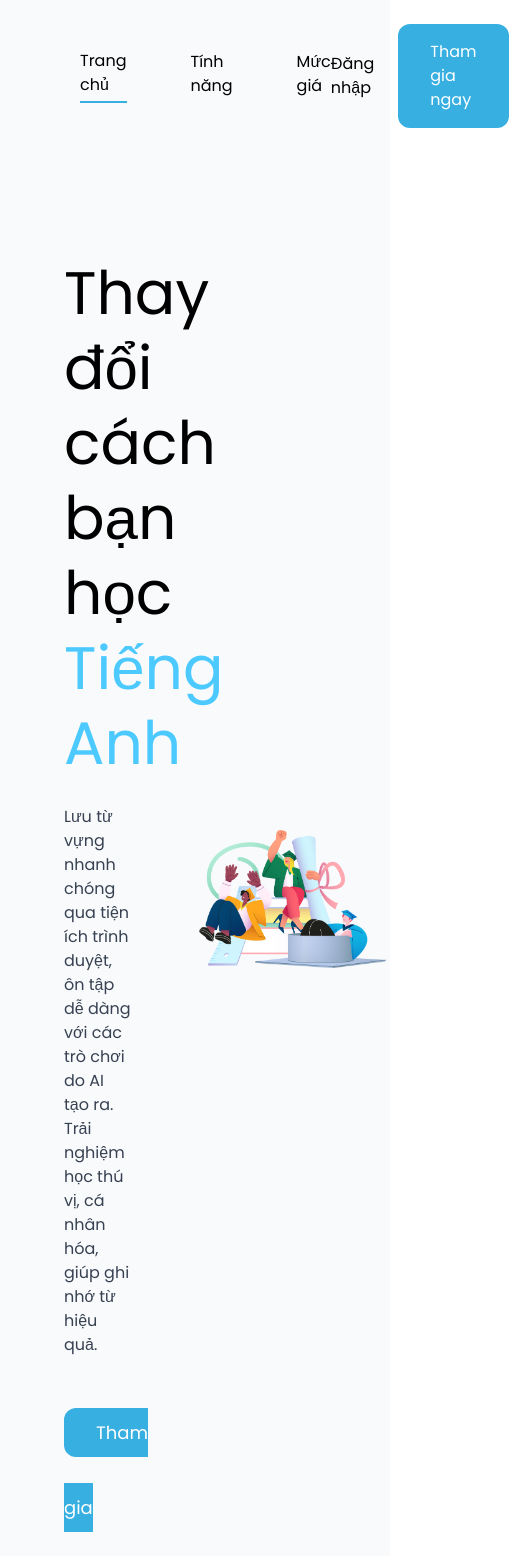
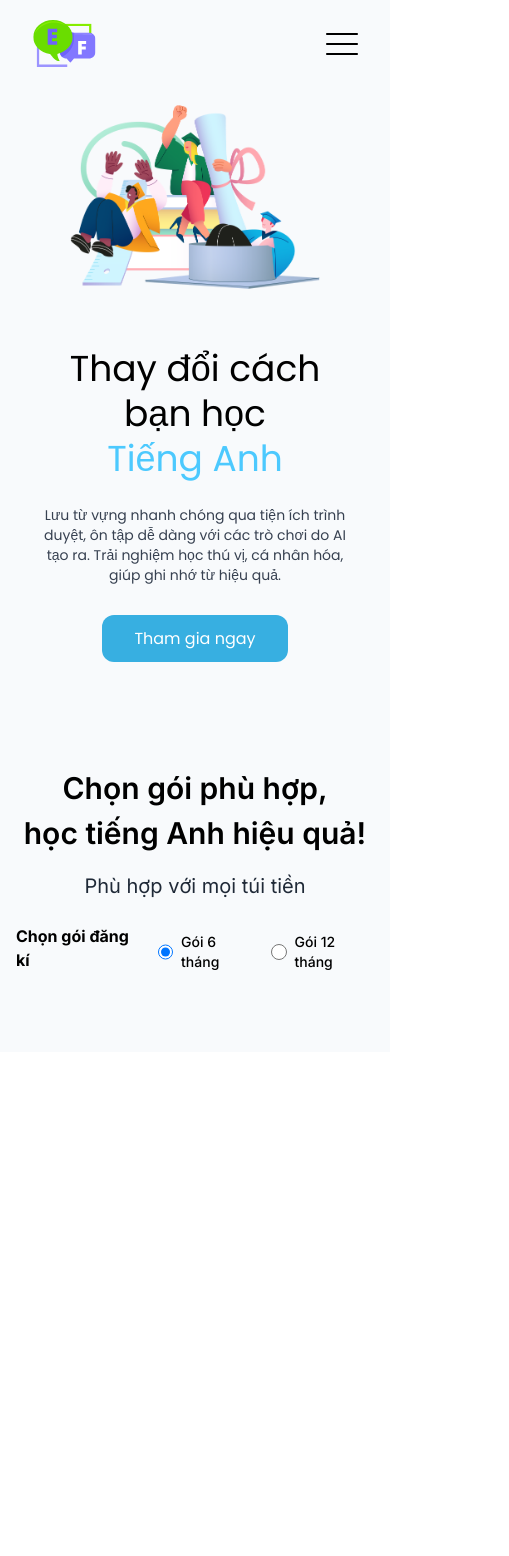
Before and after one commit to hiepsiucap/PayOs_Workshop_FE, a React (Vite) app: page / in a window 390 px wide. Shown: the top 1556 px of the page, 509 px wide, since content can reach past the window. After the commit the page ends 1052 px from the top, so only its background shows below. Built offline with nearby package versions, Linux system fonts and the light colour scheme; no server answers.

Commit message:
Add Reponsive

```diff
--- a/src/component/DefaultLayout.tsx
+++ b/src/component/DefaultLayout.tsx
@@ -2,9 +2,12 @@
 import { Outlet } from "react-router-dom";
 import logo from "../assets/English.svg";
 import { Link } from "react-router-dom";
+import Hamburger from "./Hambuger";
+
 export default function DefaultLayout() {
   return (
     <section className=" bg-slate-50">
+      <div className=" md:block hidden">
         <nav className="md:container  flex justify-between  pt-6 mx-auto">
           {" "}
           <div className=" flex  space-x-20">
@@ -39,14 +42,36 @@ export default function DefaultLayout() {
           <div className=" flex space-x-6 font-poppins items-center">
             <Link to="/">Đăng nhập</Link>
             <Link
-            to="https://flpayment.netlify.app/payment/673dbbd30aa76950d9bcdfb4"
+              to="/payment/673dbbd30aa76950d9bcdfb4"
               className=" bg-primary rounded-xl  text-white p-4 px-8"
             >
               Tham gia ngay
             </Link>
           </div>
         </nav>
-
+      </div>
+      <div className=" block px-4 md:hidden">
+        <nav className=" md:container mx-auto flex justify-between py-3   ">
+          <ul className="flex space-x-16 px-4 justify-between w-full  font-lexend items-center text-primary ">
+            <li className=" flex space-x-2 items-center  font-medium">
+              <Link
+                className=" font-bold text-2xl pb-2"
+                to="/"
+              >
+                {" "}
+                <img
+                  src={logo}
+                  alt=""
+                  className="h-16"
+                />
+              </Link>
+            </li>
+            <li className=" flex space-x-2 justify-between pb-1 font-medium">
+              <Hamburger></Hamburger>
+            </li>
+          </ul>
+        </nav>
+      </div>
       <section className=" bg-slate-50">
         <Outlet></Outlet>
       </section>
--- /dev/null
+++ b/src/component/Hambuger.tsx
@@ -0,0 +1,115 @@
+/** @format */
+
+import React, { useState, useRef } from "react";
+import Modal from "react-modal";
+import hamburger from "../assets/img/hamburger.png";
+import { Link } from "react-router-dom";
+const customStyles = {
+  content: {
+    top: "0%",
+    left: "50%",
+    height: "100%",
+    width: "50%",
+    bottom: "auto",
+    borderLeft: "1px solid #f0f0f0",
+    border: "none", // Remove border on all sides, including the Y-axis
+  },
+};
+
+// Make sure to bind modal to your appElement
+Modal.setAppElement("#root");
+
+const Hamburger: React.FC = () => {
+  const [modalIsOpen, setIsOpen] = useState<boolean>(false);
+  const subtitle = useRef<HTMLHeadingElement | null>(null);
+
+  function openModal() {
+    setIsOpen(true);
+  }
+
+  function afterOpenModal() {
+    if (subtitle.current) {
+      subtitle.current.style.color = "#f00";
+    }
+  }
+
+  function closeModal() {
+    setIsOpen(false);
+  }
+
+  return (
+    <div>
+      <button onClick={openModal}>
+        {" "}
+        <img
+          src={hamburger}
+          alt=" w-12 h-12"
+          className=" w-8 h-8"
+        />
+      </button>
+      <Modal
+        isOpen={modalIsOpen}
+        onAfterOpen={afterOpenModal}
+        onRequestClose={closeModal}
+        style={customStyles}
+        contentLabel="Example Modal"
+      >
+        <ul className=" flex  flex-col space-y-3  py-6 items-center justify-center ">
+          <li className=" flex space-x-2   items-center text-md font-light">
+            <Link
+              onClick={closeModal}
+              className={
+                location.pathname === "/"
+                  ? " border-b-2 pb-2 px-2 border-gray-600"
+                  : " border-b-2 pb-2 px-2 border-white"
+              }
+              to="/"
+            >
+              Trang chủ
+            </Link>{" "}
+          </li>
+          <li className=" flex space-x-2 items-center text-md font-light">
+            <Link
+              onClick={closeModal}
+              className={
+                location.pathname === "/product"
+                  ? " border-b-2 pb-2 px-2 border-gray-600"
+                  : " border-b-2 pb-2 px-2 border-white"
+              }
+              to="/"
+            >
+              Sản phẩm
+            </Link>
+          </li>
+          <li className=" flex space-x-2 items-center text-md font-light">
+            <Link
+              onClick={closeModal}
+              to="/payment/673dbbd30aa76950d9bcdfb4"
+              className={
+                location.pathname === "/description"
+                  ? " border-b-2 pb-2 px-2 border-gray-600"
+                  : " border-b-2 pb-2 px-2 border-white"
+              }
+            >
+              Đăng kí
+            </Link>
+          </li>
+          <li className=" flex space-x-2 items-center text-md font-light">
+            <Link
+              onClick={closeModal}
+              to="/"
+              className={
+                location.pathname === "/posts"
+                  ? " border-b-2 pb-2 px-2 border-gray-600"
+                  : " border-b-2 pb-2 px-2 border-white"
+              }
+            >
+              Tin tức
+            </Link>
+          </li>
+        </ul>
+      </Modal>
+    </div>
+  );
+};
+export default Hamburger;
--- a/src/component/Hero.tsx
+++ b/src/component/Hero.tsx
@@ -3,23 +3,30 @@ import { Link } from "react-router-dom";
 import tag from "../assets/img/hero.png";
 export default function Hero() {
   return (
-    <div className=" md:container mx-auto flex items-center">
-      <div className=" w-1/2 leading-tight px-16 font-poppins pt-32 pb-16 text-6xl">
-        Thay đổi <br></br> cách bạn học <br />
+    <div className=" md:container  mx-auto flex flex-col md:flex-row items-center">
+      <div className=" flex items-center justify-center">
+        <img
+          src={tag}
+          alt=""
+          className=" w-2/3 md:hidden"
+        />
+      </div>
+      <div className=" md:w-1/2 leading-tight px-8 md:px-16 text-center md:text-start font-poppins md:pt-32 pt-12 pb-16 md:text-6xl text-4xl">
+        Thay đổi <br className=" hidden md:block"></br> cách bạn học <br />
         <span className=" text-primary1 ">Tiếng Anh</span>
-        <div className=" text-base py-6 text-gray-700">
+        <div className=" md:text-base text-sm  py-6 text-gray-700">
           Lưu từ vựng nhanh chóng qua tiện ích trình duyệt, ôn tập dễ dàng với
           các trò chơi do AI tạo ra. Trải nghiệm học thú vị, cá nhân hóa, giúp
           ghi nhớ từ hiệu quả.
         </div>
         <Link
           to="https://flpayment.netlify.app/payment/673dbbd30aa76950d9bcdfb4"
-          className="text-lg bg-primary w-fit rounded-xl text-white my-6 px-8 py-3"
+          className="md:text-lg text-base bg-primary w-fit rounded-xl text-white my-6 px-8 py-3"
         >
           Tham gia ngay
         </Link>
       </div>
-      <div className=" w-1/2">
+      <div className=" hidden md:block w-1/2">
         <img
           src={tag}
           alt=""
--- a/src/component/Price.tsx
+++ b/src/component/Price.tsx
@@ -46,18 +46,19 @@ export default function Price() {
     getData();
   }, []);
   return (
-    <div className=" md:container font-inter mx-auto py-24">
+    <div className=" md:container font-inter mx-auto px-4 md:px-0 md:py-24 py-12">
       <div>
-        <div className=" text-4xl font-semibold text-center">
-          Chọn gói phù hợp, học tiếng Anh hiệu quả!
+        <div className=" md:text-4xl leading-normal md:leading-none  text-3xl font-semibold text-center">
+          Chọn gói phù hợp,<br className=" md:hidden"></br> học tiếng Anh hiệu
+          quả!
         </div>
         <div className=" text-gray-800 font-inter py-4 text-center text-xl">
           Phù hợp với mọi túi tiền
         </div>
       </div>
-      <div className="flex items-center  space-x-6">
-        <div className=" w-1/6">
-          <h5 className=" font-bold text-xl ">Chọn gói đăng kí </h5>
+      <div className="flex flex-col md:flex-row items-center  space-x-6">
+        <div className=" md:w-1/6 flex pb-6 md:pb-0  items-center space-x-4 md:block">
+          <h5 className=" font-bold md:text-xl ">Chọn gói đăng kí </h5>
           <div className="flex items-center space-x-2 mb-2 mt-4">
             <input
               type="radio"
@@ -76,7 +77,7 @@ export default function Price() {
             </label>
           </div>
 
-          <div className="flex items-center space-x-2">
+          <div className="flex items-center space-x-2 mb-2 mt-4 md:mb-2 md:mt-4">
             <input
               type="radio"
               id="year"
@@ -94,7 +95,7 @@ export default function Price() {
             </label>
           </div>
         </div>
-        <div className="grid grid-cols-3 grid-flow-col ">
+        <div className="grid md:grid-cols-3 md:grid-flow-col gap-y-5 ">
           {filterSubscription.length === 3 && (
             <>
               <EachPrice
--- a/src/page/FailedPage.tsx
+++ b/src/page/FailedPage.tsx
@@ -3,13 +3,13 @@ import cancel from "../assets/img/cancel.webp";
 import { Link } from "react-router-dom";
 export default function FailedPage() {
   return (
-    <div className=" h-screen pt-44 flex flex-col py-24 space-y-6 items-center">
+    <div className=" h-screen pt-44 flex flex-col py-24 space-y-3 md:space-y-6 items-center">
       <img
         src={cancel}
         alt=""
         className=" w-24 h-24 animate-bounce"
       />
-      <p className=" font-poppins text-3xl ">
+      <p className=" font-poppins text-2xl md:text-3xl ">
         Lấy thông tin đơn hàng ko thành công{" "}
       </p>
       <div className=" py-8">
--- a/src/page/Payment.tsx
+++ b/src/page/Payment.tsx
@@ -107,8 +107,8 @@ export default function Payment() {
     }
   };
   return (
-    <div className=" md:container flex py-8 items-center space-x-8 w-full mx-auto  px-24">
-      <div className="flex flex-col space-y-4  h-5/6 w-5/12">
+    <div className=" md:container flex md:py-8 px-8  items-center md:space-x-8 w-full mx-auto  md:px-24">
+      <div className="hidden md:flex flex-col space-y-4  h-5/6 w-5/12">
         <Loading modalIsOpen={modalIsOpen}></Loading>
         {filterSubscription.length >= 3 && (
           <>
@@ -207,14 +207,46 @@ export default function Payment() {
       </div>
       <form
         onSubmit={onSubmit}
-        className=" bg-white w-7/12  rounded-2xl p-6 shadow-sm"
+        className=" bg-white md:w-7/12 w-full rounded-2xl p-6 shadow-sm"
       >
         <img
           src={checkout}
           alt=""
           className=" h-44 rounded-2xl w-full"
         />
-        <div className=" flex space-x-4 py-12 font-inter">
+        <div className="flex md:hidden space-x-4 items-center justify-center pt-6 font-inter font-semibold">
+          <label className="flex items-center space-x-2">
+            <input
+              type="radio"
+              name="option"
+              value="1"
+              className="form-radio text-blue-600"
+              onChange={() => setChoose(filterSubscription[0])}
+            />
+            <span>Gói Trial</span>
+          </label>
+          <label className="flex items-center space-x-2">
+            <input
+              type="radio"
+              name="option"
+              value="2"
+              className="form-radio text-blue-600"
+              onChange={() => setChoose(filterSubscription[1])}
+            />
+            <span>Gói Pro</span>
+          </label>
+          <label className="flex items-center space-x-2">
+            <input
+              type="radio"
+              name="option"
+              value="3"
+              className="form-radio text-blue-600"
+              onChange={() => setChoose(filterSubscription[2])}
+            />
+            <span>gói Unlimited</span>
+          </label>
+        </div>
+        <div className=" flex space-x-4 md:py-12 py-6 font-inter">
           <button
             type="button"
             onClick={() => {
--- a/src/page/SuccessPage.tsx
+++ b/src/page/SuccessPage.tsx
@@ -43,6 +43,7 @@ export default function SuccessPage() {
   useEffect(() => {
     const orderCode = searchParams.get("orderCode");
     const id = searchParams.get("id");
+    if (orderCode) {
       const getData = async () => {
         const reponse = await fetch(
           `${
@@ -59,36 +60,37 @@ export default function SuccessPage() {
           const data = await reponse.json();
           changeData(data);
         } else {
-        navigate("/failed");
+          // navigate("/failed");
         }
       };
       getData();
+    }
   }, [searchParams]);
   console.log(data);
   const notify = () => toast("Copy thành công");
 
   return (
-    <div className=" bg-slate-50 h-screen flex flex-col py-12 space-y-6 items-center">
+    <div className=" bg-slate-50 md:h-screen flex flex-col md:py-12 md:space-y-6 items-center">
       <ToastContainer />
       {data ? (
-        <section className=" bg-white py-6 font-poppins px-12 rounded-lg shadow-lg ">
+        <section className=" bg-white py-6 w-11/12 md:w-fit  font-poppins text-center  md:text-start md:px-12 rounded-lg shadow-lg ">
           <p className=" text-center font-poppins  text-3xl ">HOÁ ĐƠN</p>
-          <h4 className=" text-lg py-4 pt-6">Thông tin cá nhân</h4>
-          <div className="flex space-x-2 items-end ">
+          <h4 className=" text-lg md:py-4 md:pt-6 pt-4">Thông tin cá nhân</h4>
+          <div className="flex flex-col py-2 md:py-0 items-center md:flex-row space-x-2 md:items-end ">
             <p className=" text-sm  text-gray-700 w-40">Tên khách hàng:</p>
             <p className=" ">{data.name}</p>
           </div>
-          <div className="flex space-x-2 items-end ">
+          <div className="flex flex-col py-2 md:py-0 items-center space-x-2 md:flex-row md:items-end ">
             <p className=" text-sm  text-gray-700 w-40">Email khách hàng:</p>
             <p className=" ">{data.email}</p>
           </div>
-          <div className="flex space-x-2 items-end ">
+          <div className="flex flex-col py-2 md:py-0 items-center space-x-2 md:flex-row md:items-end ">
             <p className=" text-sm text-gray-700 w-40">Số hoá đơn:</p>
             <p className=" ">#{data.order._id}</p>
           </div>
-          <h4 className=" text-lg py-4 pt-6">Sản phẩm</h4>
-          <div className=" flex justify-between items-center space-x-32">
-            <div className=" flex items-center space-x-4">
+          <h4 className=" text-lg py-4 md:pt-6 ">Sản phẩm</h4>
+          <div className=" flex justify-center md:justify-between items-center space-x-32">
+            <div className=" flex flex-col md:flex-row items-center space-x-4">
               <img
                 src={pro}
                 alt=""
@@ -144,13 +146,13 @@ export default function SuccessPage() {
                 </div>
               </div>
             </div>
-            <p className=" font-semibold text-xl ">
+            <p className=" hidden md:block font-semibold text-xl ">
               {data.order.total.toLocaleString("vi-VN")} VNĐ
             </p>
           </div>
-          <div className=" w-full flex flex-col items-end pt-12   ">
+          <div className=" w-full flex flex-col items-center md:items-end md:pt-12 pt-6   ">
             <div className=" w-1/3 border "></div>
-            <div className=" flex items-end space-x-2 pt-8">
+            <div className=" flex items-end space-x-2 md:pt-8 pt-4">
               <p className=" text-gray-600 text-sm pb-1">Tổng tiền</p>
               <h4 className=" text-2xl font-poppins font-semibold">
                 {data.order.total.toLocaleString("vi-VN")} VNĐ
@@ -168,7 +170,7 @@ export default function SuccessPage() {
             alt=""
             className=" w-24 h-24 animate-bounce"
           />
-          <p className=" font-poppins text-3xl ">
+          <p className=" font-poppins text-2xl md:text-3xl ">
             Đơn hàng thanh toán thành công !{" "}
           </p>
           <div>
```
Also changed, not shown: src/assets/img/hamburger.png (added), 1 other file (tests, documents, lock files or other folders). Lines whose indentation alone changed are shown as unchanged.
